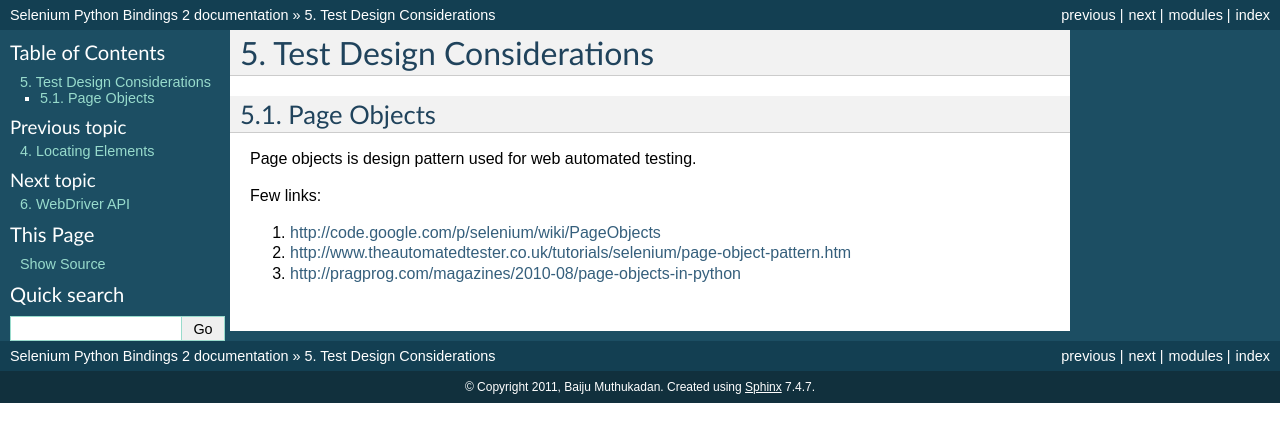
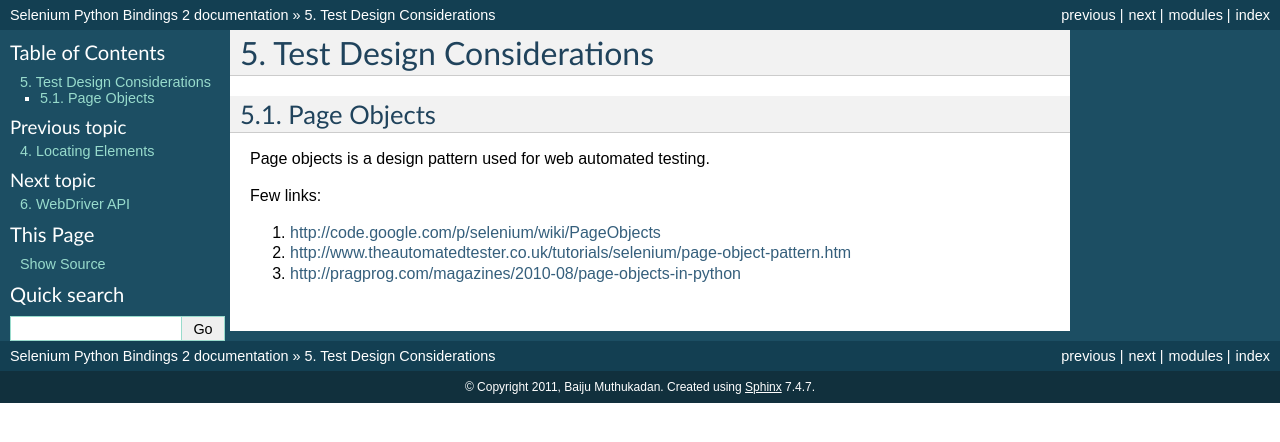
Before and after one commit to baijum/selenium-python, a Sphinx documentation site: the page built from source/test-design.rst, in a window 1280 px wide. Shown: the top 442 px of the page. Built offline with Sphinx 7.4.7, drawn with Linux system fonts in a browser that asks for light colours; part of the change alters nothing that is shown.

```diff
--- a/source/test-design.rst
+++ b/source/test-design.rst
@@ -6,7 +6,19 @@ Test Design Considerations
 Page Objects
 ~~~~~~~~~~~~
 
-Page objects is design pattern used for web automated testing.
+Page objects is a design pattern used for web automated testing.
+
+..
+    Typical structure recommended.
+
+    tests/pageobject/page.py
+    tests/pageobject/element.py
+    tests/package1/locators.py
+    tests/pakage1/page/somepage.py
+    tests/pakage1/test_something.py
+    tests/package2/locators.py
+    tests/pakage2/page/somepage.py
+    tests/pakage2/test_something.py
 
 Few links:
 
```
